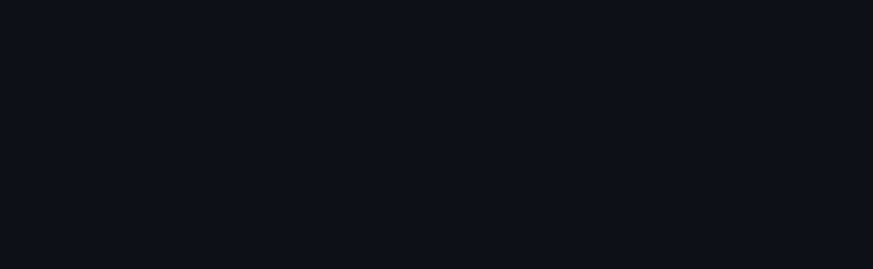
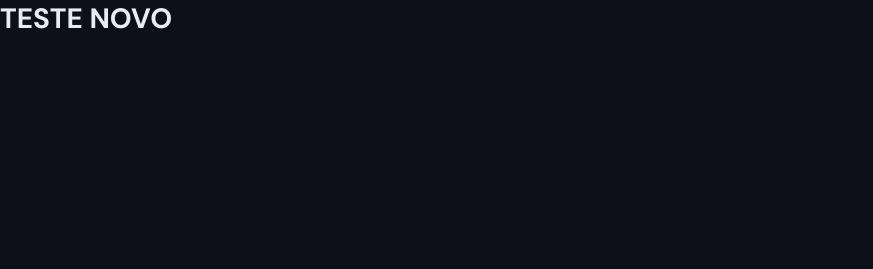
Before and after one commit to vitormourarochacontato1-max/agrovias-dashboard-financeiro, a plain HTML site: page index.html in a window 1280 px wide. Shown: the top 269 px of the page, without its empty margins (0-873 px from the left). Drawn offline with nearby package versions, Linux system fonts and the light colour scheme.

Commit message:
Update index.html

```diff
--- a/index.html
+++ b/index.html
@@ -1,4 +1,5 @@
 <!DOCTYPE html>
+<h1>TESTE NOVO</h1>
 <html lang="pt-BR">
 <head>
 <meta charset="UTF-8">
```
